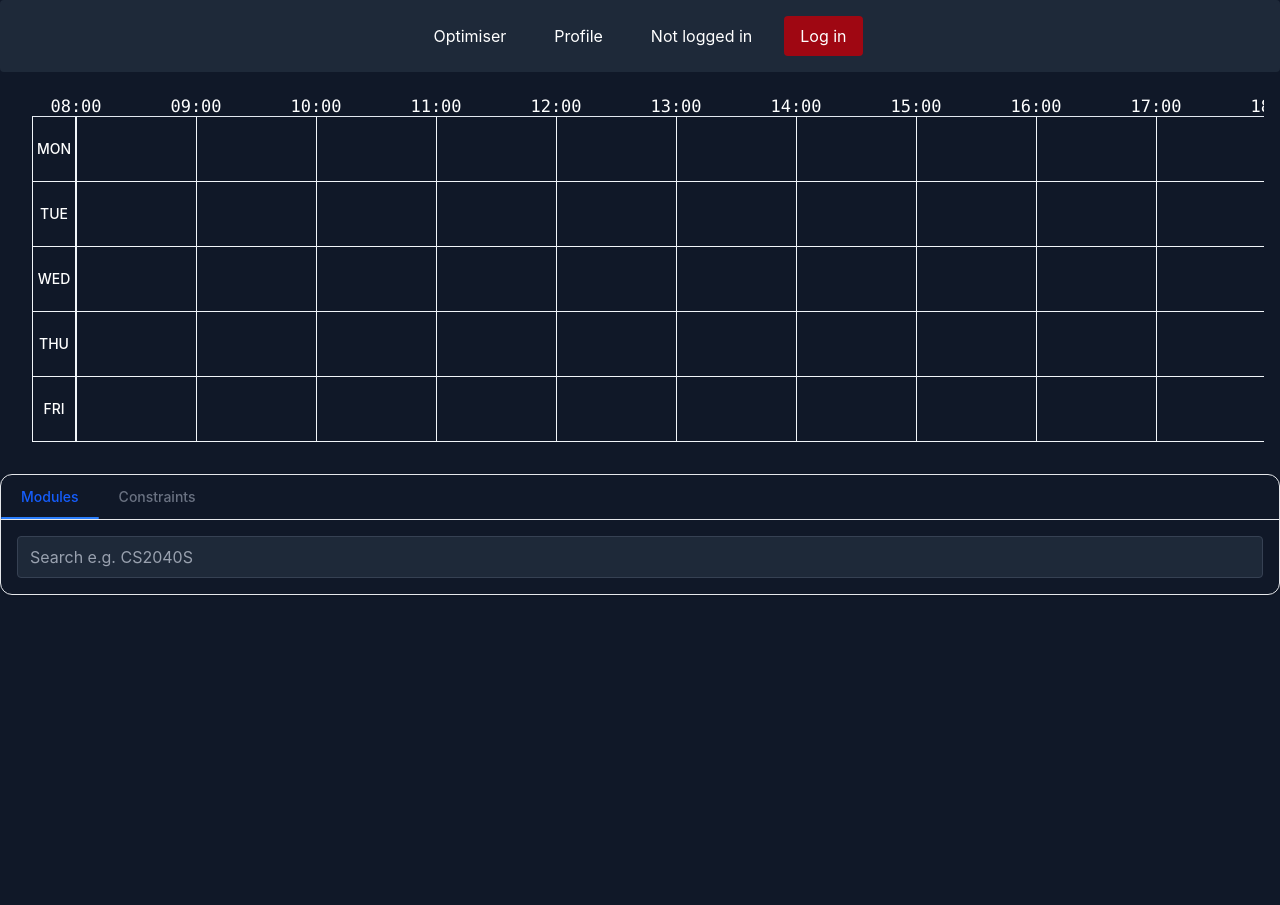
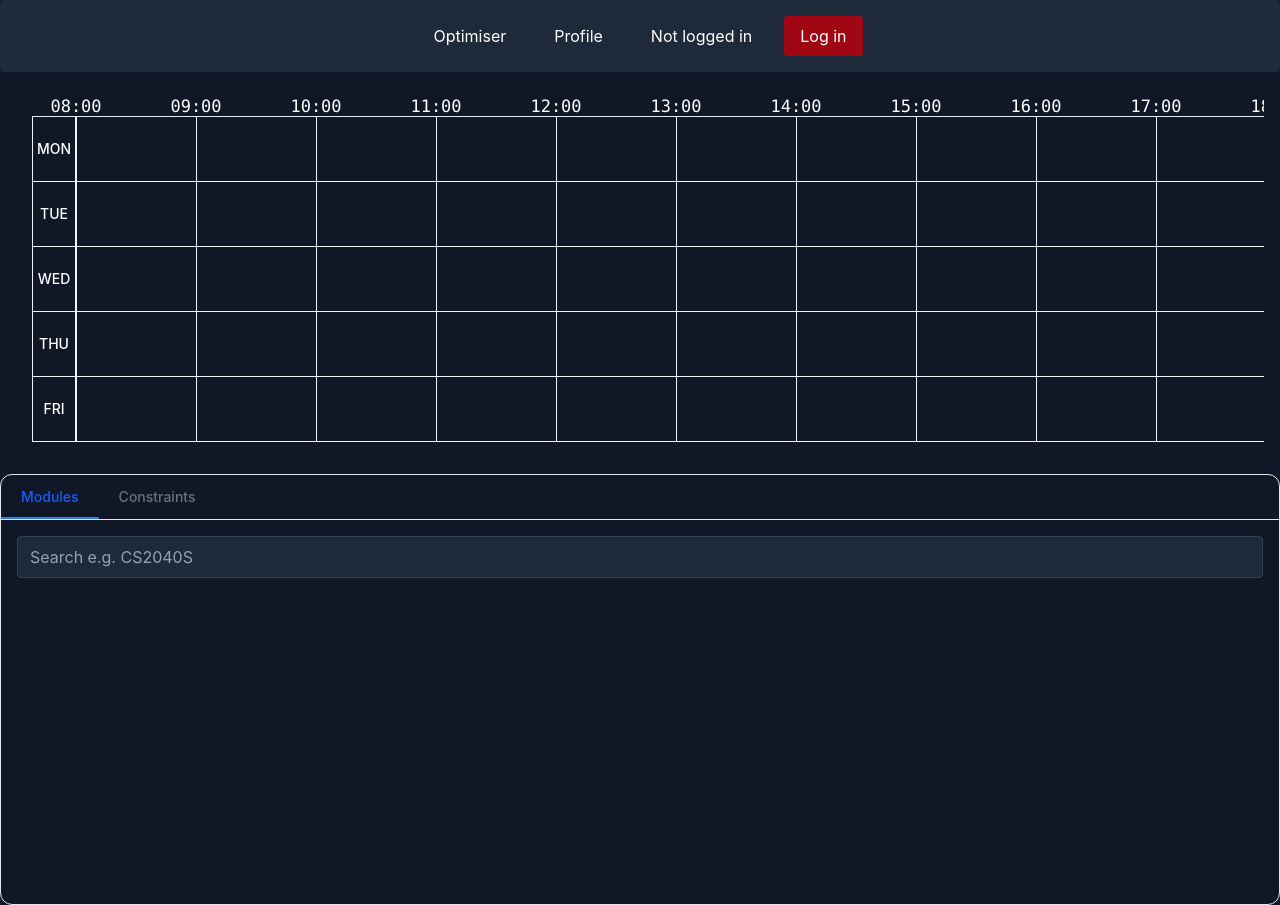
Before and after one commit to Nocaxe/modMates, a React (Vite) app in the folder frontend/: page /optimiser in a window 1280 px wide. Before the commit the page ends 800 px from the top, so only its background shows below. Built offline with nearby package versions, Linux system fonts and the light colour scheme; no server answers.

Commit message:
Increase the length of the modules display

```diff
--- a/frontend/src/components/BottomPanel.tsx
+++ b/frontend/src/components/BottomPanel.tsx
@@ -48,7 +48,7 @@ export function BottomPanel({ onConstraintsChange, onAddModule, addedModuleCodes
       </div>
 
       {/* Content */}
-      <div className="p-4 max-h-96 overflow-y-auto">
+      <div className="p-4 min-h-96 overflow-y-auto">
         {active === "modules" && (
           <ModuleSearchDropdown
             onAddModule={onAddModule}
```
